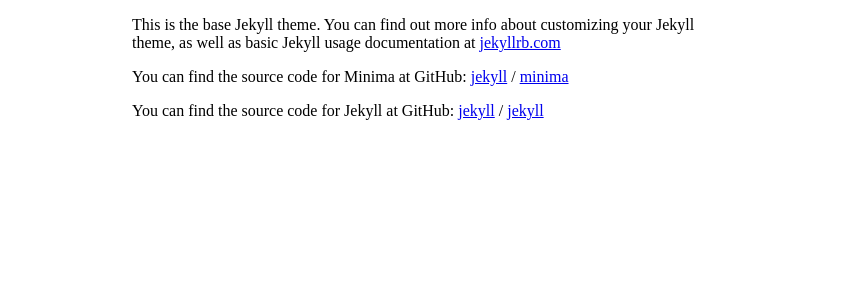
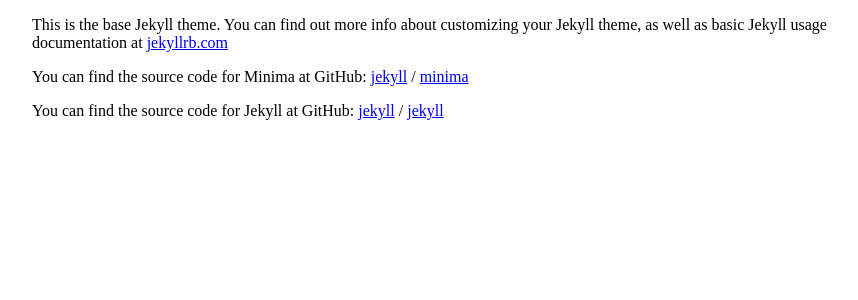
Before and after one commit to sbenthall/personal_website, a Jekyll site: the page built from about.md, in a window 1280 px wide. Shown: the top 300 px of the page, without its empty margins (208-1066 px from the left). Built offline with Jekyll 4.4.1, drawn with Linux system fonts in a browser that asks for light colours.

Commit message:
widen the body and add padding to the head(shot)

```diff
--- a/assets/main.css
+++ b/assets/main.css
@@ -1,7 +1,11 @@
 body {
-     width: 600px;
+     width: 800px;
      margin-left: auto;
      margin-right: auto;
+}
+
+headshot {
+     padding: 5px;
 }
 
 
```
